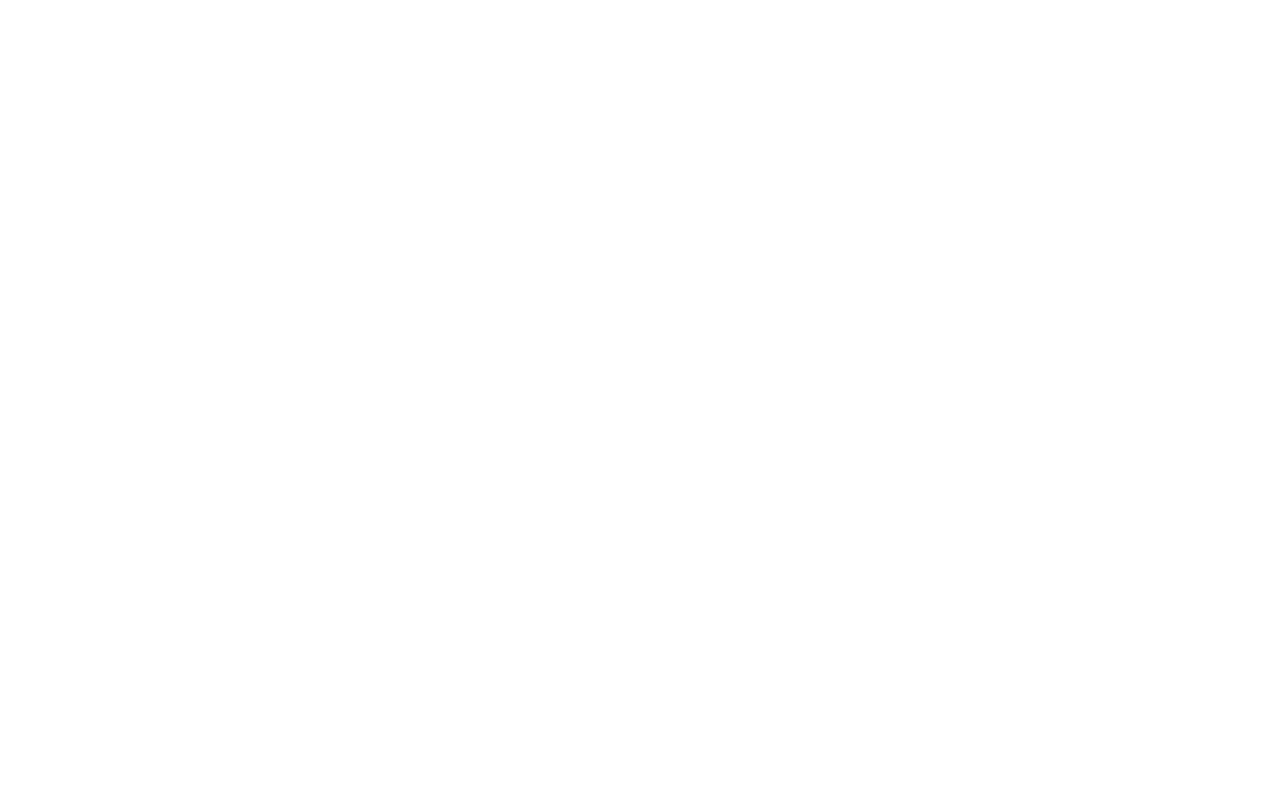
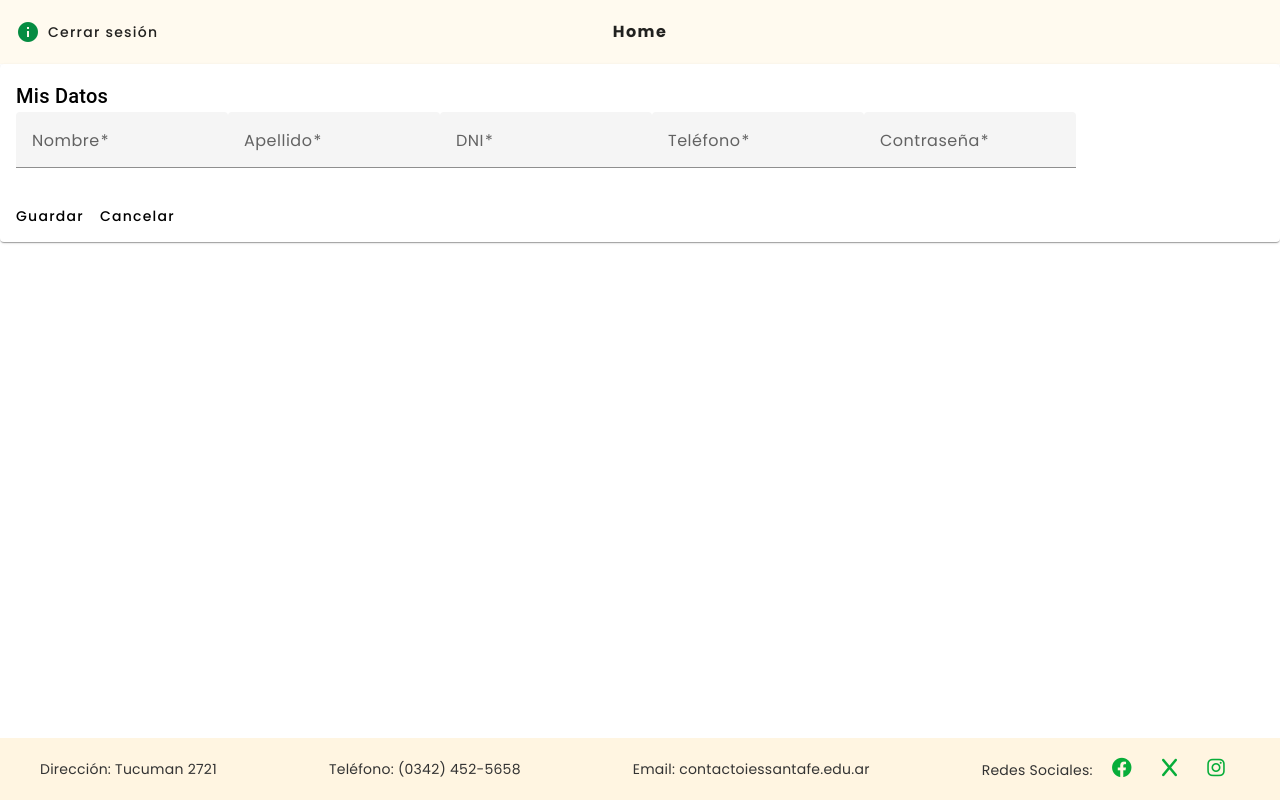
Before and after one commit to gonza613/ProyectoFinal, an Angular app: page /mis-datos in a window 1280 px wide. Before the commit this address led to /. Built offline with nearby package versions, Linux system fonts and the light colour scheme; no server answers.

Commit message:
datos del usuario traidos a mis datos

```diff
--- a/src/app/app-routing.module.ts
+++ b/src/app/app-routing.module.ts
@@ -5,6 +5,7 @@
 import { PantallaPrincipalComponent } from './components/pantalla-principal/pantalla-principal.component';
 import { NuevoTurnoComponent } from './components/nuevo-turno/nuevo-turno.component';
 import { CrearPacienteComponent } from './components/crear-paciente/crear-paciente.component';
+import { MisDatosComponent } from './components/mis-datos/mis-datos.component';
 
 const routes: Routes = [
   { path: '', redirectTo: '/home', pathMatch: 'full' },
@@ -12,7 +13,8 @@
   { path: 'login-signUp', component: LoginSignUpComponent},
   { path: 'pantalla-principal', component: PantallaPrincipalComponent},
   { path: 'nuevo-turno', component: NuevoTurnoComponent},
-  { path: 'crear-paciente', component: CrearPacienteComponent}
+  { path: 'crear-paciente', component: CrearPacienteComponent},
+  { path: 'mis-datos', component: MisDatosComponent}
 
 ];
 
--- a/src/app/app.module.ts
+++ b/src/app/app.module.ts
@@ -27,6 +27,8 @@
 import { MatNativeDateModule } from '@angular/material/core';
 import { CrearPacienteComponent } from './components/crear-paciente/crear-paciente.component';
 import { HttpClientModule } from '@angular/common/http';
+import { MisDatosComponent } from './components/mis-datos/mis-datos.component';
+import {MatListModule} from '@angular/material/list';
 
 
 @NgModule({
@@ -39,6 +41,7 @@
     FooterComponent,
     NuevoTurnoComponent,
     CrearPacienteComponent,
+    MisDatosComponent,
   ],
   imports: [
     BrowserModule,
@@ -57,7 +60,8 @@
     FontAwesomeModule,
     MatDatepickerModule,
     MatNativeDateModule,
-    HttpClientModule
+    HttpClientModule,
+    MatListModule
   ],
   providers: [],
   bootstrap: [AppComponent]
--- a/src/app/components/login-sign-up/login-sign-up.component.ts
+++ b/src/app/components/login-sign-up/login-sign-up.component.ts
@@ -52,6 +52,7 @@
 
             localStorage.setItem('nombreUsuario', data.payload.nombre + ' ' + data.payload.apellido);
             localStorage.setItem('rol', data.payload.rol);
+            localStorage.setItem('id', data.payload.id);
 
             this.router.navigate(['/pantalla-principal']);
             this.dialogRef.close(true);
--- /dev/null
+++ b/src/app/components/mis-datos/mis-datos.component.html
@@ -0,0 +1,50 @@
+<body>
+    <app-navbar></app-navbar>
+    <mat-card>
+        <mat-card-header>
+          <mat-card-title>Mis Datos</mat-card-title>
+          <mat-card-subtitle>
+
+              <!-- registro -->
+              <form class="form-container"  [formGroup]="usuarioForm">
+                <mat-form-field appearance="fill" class="full-width">
+                  <mat-label>Nombre</mat-label>
+                  <input matInput formControlName="nombre" required autocomplete="given-name">
+                </mat-form-field>
+
+                <mat-form-field appearance="fill" class="full-width">
+                  <mat-label>Apellido</mat-label>
+                  <input matInput formControlName="apellido" required autocomplete="family-name">
+                </mat-form-field>
+
+                <mat-form-field appearance="fill" class="full-width">
+                  <mat-label>DNI</mat-label>
+                  <input matInput formControlName="dni" required autocomplete="off">
+                </mat-form-field>
+
+
+
+
+                <mat-form-field appearance="fill" class="full-width">
+                  <mat-label>Teléfono</mat-label>
+                  <input matInput formControlName="telefono" required autocomplete="tel">
+                </mat-form-field>
+
+                <mat-form-field appearance="fill" class="full-width">
+                  <mat-label>Contraseña</mat-label>
+                  <input matInput type="password" formControlName="contrasenia" required autocomplete="new-password">
+                </mat-form-field>
+
+
+              </form>
+
+          </mat-card-subtitle>
+        </mat-card-header>
+        <mat-card-actions>
+          <button mat-button>Guardar</button>
+          <button mat-button>Cancelar</button>
+        </mat-card-actions>
+      </mat-card>
+      <br>
+    <app-footer></app-footer>
+</body>
--- /dev/null
+++ b/src/app/components/mis-datos/mis-datos.component.ts
@@ -0,0 +1,47 @@
+import { Component, OnInit } from '@angular/core';
+import { FormBuilder, FormGroup, Validators } from '@angular/forms';
+import { UsuariosService } from 'src/app/services/usuarios.service';
+
+@Component({
+  selector: 'app-mis-datos',
+  templateUrl: './mis-datos.component.html',
+  styleUrls: ['./mis-datos.component.css']
+})
+export class MisDatosComponent implements OnInit{
+
+  id = localStorage.getItem('id');
+  datos : any;
+  usuarioForm: FormGroup;
+
+  constructor(private usuarioService: UsuariosService, private fb: FormBuilder){
+    this.usuarioForm = this.fb.group({
+      nombre: ['', Validators.required],
+      apellido: ['', Validators.required],
+      dni: ['', Validators.required],
+      mail: ['', [Validators.required, Validators.email]],
+      telefono: ['', Validators.required],
+      contrasenia: ['', Validators.required],
+      confirmarContrasenia: ['', Validators.required]
+    });
+  }
+
+  ngOnInit(): void {
+    this.obtenerUsuarios();
+  }
+
+  obtenerUsuarios(){
+    this.usuarioService.obtenerUsuario(this.id).subscribe((data:any)=>{
+      console.log(data);
+      this.datos = data.payload[0];
+      console.log(this.datos)
+      this.usuarioForm.controls['nombre'].setValue(this.datos.nombre);
+      this.usuarioForm.controls['apellido'].setValue(this.datos.apellido);
+      this.usuarioForm.controls['dni'].setValue(this.datos.dni);
+      this.usuarioForm.controls['mail'].setValue(this.datos.mail);
+      this.usuarioForm.controls['telefono'].setValue(this.datos.telefono);
+      this.usuarioForm.controls['contrasenia'].setValue(this.datos.contrasenia);
+      this.usuarioForm.disable();
+    })
+  }
+
+}
--- a/src/app/components/navbar/navbar.component.ts
+++ b/src/app/components/navbar/navbar.component.ts
@@ -15,6 +15,9 @@
   }
 
   logout() {
+    localStorage.removeItem('nombreUsuario');
+    localStorage.removeItem('rol');
+
     this.router.navigate(['/home']);
   }
 
--- a/src/app/components/pantalla-principal/pantalla-principal.component.html
+++ b/src/app/components/pantalla-principal/pantalla-principal.component.html
@@ -38,7 +38,7 @@
       </mat-card>
 
       <!-- Mis Datos Personales Card -->
-      <mat-card class="example-card" appearance="outlined" *ngIf="rol=='paciente'">
+      <mat-card class="example-card" appearance="outlined" *ngIf="rol=='Paciente'" (click)="misDatos()">
           <mat-card-header>
               <mat-card-title-group>
                   <mat-card-title>
--- a/src/app/components/pantalla-principal/pantalla-principal.component.ts
+++ b/src/app/components/pantalla-principal/pantalla-principal.component.ts
@@ -21,6 +21,7 @@
   ngOnInit(): void {
     const usuario = localStorage.getItem('nombreUsuario');
     const rol = localStorage.getItem('rol');
+    const id = localStorage.getItem('id');
 
     if (usuario && rol) {
       console.log(`Usuario conectado: ${usuario}, Rol: ${rol}`);
@@ -57,4 +58,8 @@
     });
   }
 
+  misDatos(){
+    this.router.navigate(['mis-datos']);
+  }
+
 }
--- /dev/null
+++ b/src/app/services/usuarios.service.ts
@@ -0,0 +1,25 @@
+import { HttpClient, HttpHeaders } from '@angular/common/http';
+import { Injectable } from '@angular/core';
+import { Observable } from 'rxjs';
+
+@Injectable({
+  providedIn: 'root'
+})
+export class UsuariosService {
+
+  private apiUrl = 'http://localhost:4000/api';  // La URL del backend
+
+  constructor(private http: HttpClient) { }
+
+  // Método para hacer el login
+  obtenerUsuario(id: any): Observable<any> {
+    const headers = new HttpHeaders({
+      'Content-Type': 'application/json'
+    });
+
+    return this.http.get(`${this.apiUrl}/obtenerUsuario/${id}`, { headers });
+  }
+
+
+
+}
```
Also changed, not shown: src/app/components/mis-datos/mis-datos.component.css (added), 2 other files (tests, documents, lock files or other folders).
